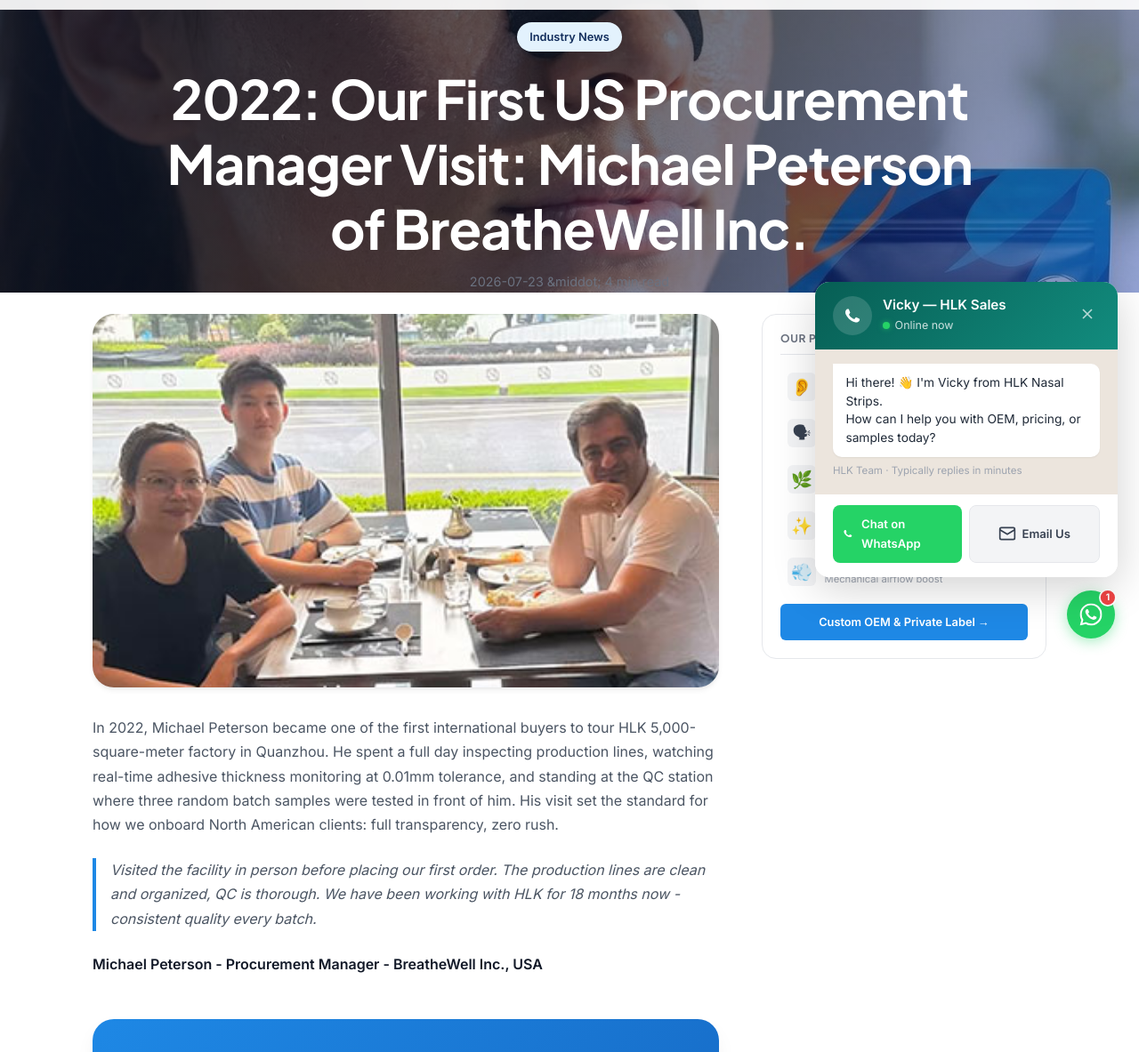
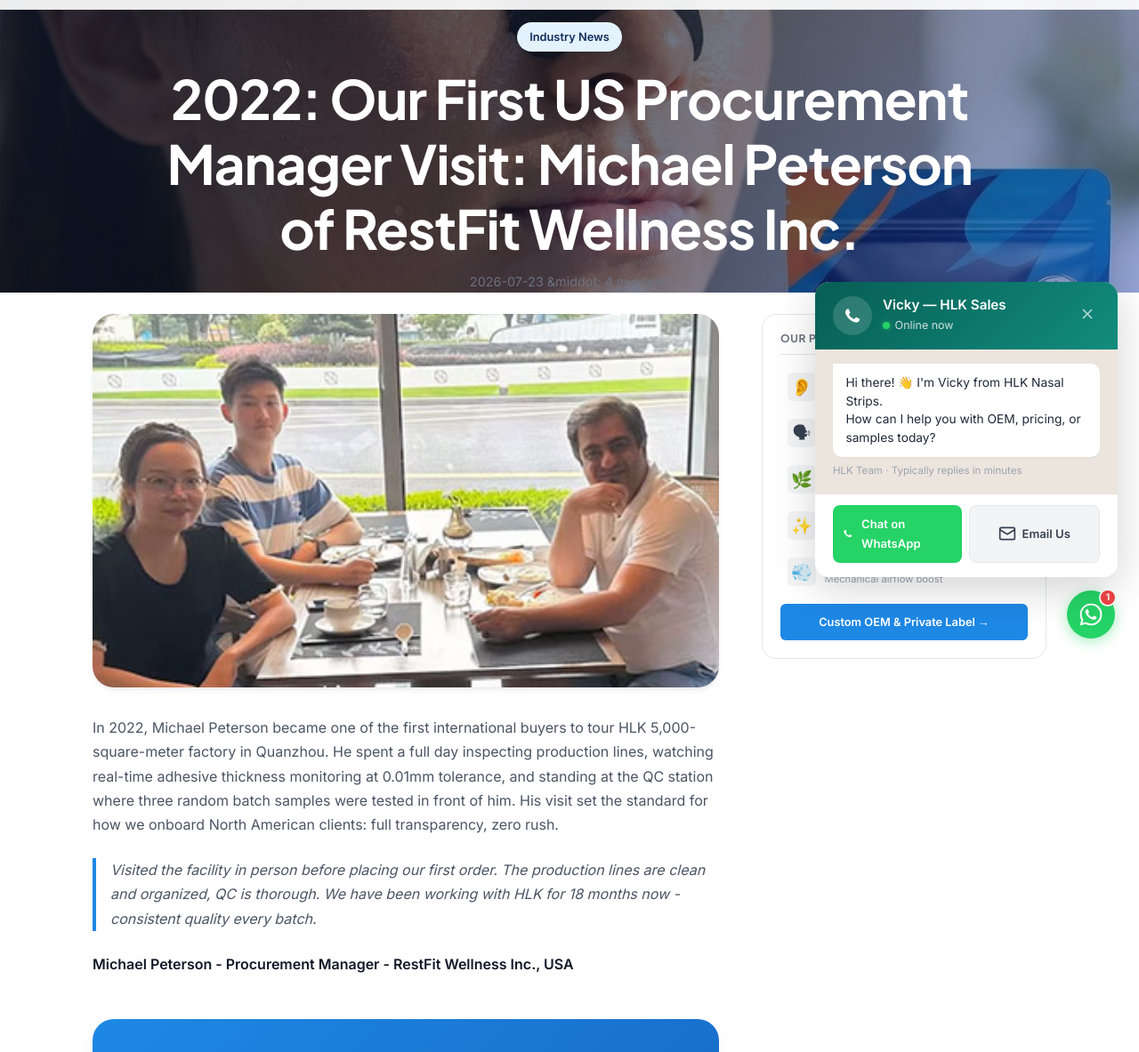
Before and after one commit to hokithree7/hlk-nasal-strips, an Astro site: page /blog/michael-peterson-breathewell-hlk-factory-visit-2022 in a window 1280 px wide. Shown: the part 55-1238 px from the top of the page at 89% size. Built offline with nearby package versions, Linux system fonts and the light colour scheme; Astro itself is replaced by a stand-in of ours.

Commit message:
Blog post: 2022: Our First US Procurement Manager Visit: Michael Peterson of RestFit Wellness Inc.

```diff
--- a/src/content/blog/michael-peterson-breathewell-hlk-factory-visit-2022.md
+++ b/src/content/blog/michael-peterson-breathewell-hlk-factory-visit-2022.md
@@ -1,7 +1,7 @@
 ---
-title: "2022: Our First US Procurement Manager Visit: Michael Peterson of BreatheWell Inc."
+title: "2022: Our First US Procurement Manager Visit: Michael Peterson of RestFit Wellness Inc."
 date: "2026-07-23"
-excerpt: "Michael Peterson, Procurement Manager at BreatheWell Inc. (USA), visited HLK factory before placing his first order. 18 months of consistent quality, clean production lines, thorough QC."
+excerpt: "Michael Peterson, Procurement Manager at RestFit Wellness Inc. (USA), visited HLK factory before placing his first order. 18 months of consistent quality."
 category: "Industry News"
 readTime: "4 min read"
 cover: "/images/blog/michael-peterson-breathewell-hlk-factory-visit-2022.jpg"
@@ -11,4 +11,4 @@
 
 > Visited the facility in person before placing our first order. The production lines are clean and organized, QC is thorough. We have been working with HLK for 18 months now - consistent quality every batch.
 
-**Michael Peterson - Procurement Manager - BreatheWell Inc., USA**
+**Michael Peterson - Procurement Manager - RestFit Wellness Inc., USA**
```
